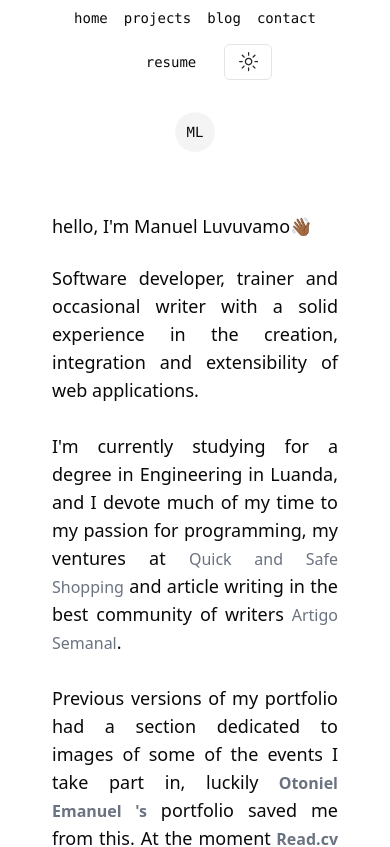
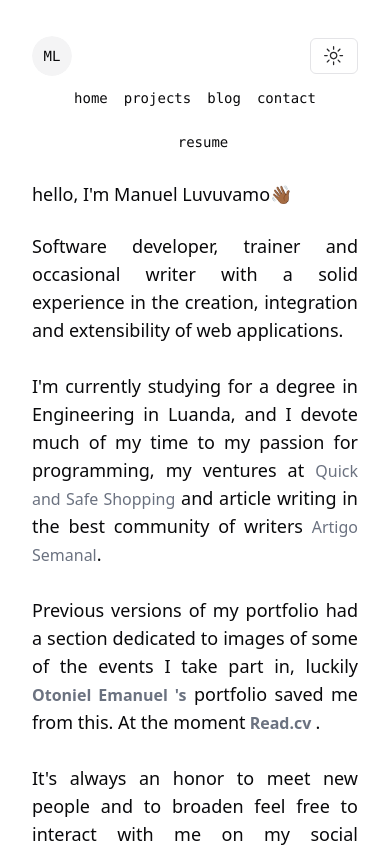
Before and after one commit to manuelluvuvamo/manuelluvuvamo.com, a Next.js app: page / in a window 390 px wide. Shown: the top 847 px of the page. Built offline with nearby package versions, Linux system fonts and the light colour scheme.

Commit message:
v2.0-dev responsivity

```diff
--- a/src/app/blog/[slug]/page.tsx
+++ b/src/app/blog/[slug]/page.tsx
@@ -67,7 +67,7 @@ const PostLayout = ({ params }: { params: { slug: string } }) => {
 
   return (
     <main>
-      <div className="max-w-4xl  w-full container p-0 mt-12 flex flex-col gap-3">
+      <div className="max-w-4xl  w-ful mt-12 flex flex-col gap-3 container">
         <div className="flex w-full flex-row items-center justify-between">
           <Link
             href="/blog/"
--- a/src/app/blog/page.tsx
+++ b/src/app/blog/page.tsx
@@ -37,7 +37,7 @@ export default function Home() {
   return (
     <main className="min-h-screen">
       <Navbar />
-      <section className="mb-20 px-5 md:px-20 lg:px-56 xl:px-80 flex flex-col items-center justify-between pt-20">
+      <section className="mb-20  flex flex-col items-center justify-between pt-5">
         <div className="max-w-4xl w-full container">
           <h2 className={`mb-1 text-3xl font-semibold text-left lg`}>Blog</h2>
           <div className="mt-10 flex flex-col text-left justify-start items-start lg:max-w-4xl lg:w-full lg:mb-0 lg:text-left p-0">
--- a/src/app/contact/page.tsx
+++ b/src/app/contact/page.tsx
@@ -12,7 +12,7 @@ export default function Home() {
     <main className="min-h-screen ">
       <Navbar />
 
-      <section className="mb-20 px-5 md:px-20 lg:px-56 xl:px-80 flex flex-col items-center justify-between pt-20">
+      <section className="mb-20  flex flex-col items-center justify-between pt-5">
         <div className="max-w-4xl w-full container">
           <h2 className={`mb-6 text-3xl font-semibold text-left lg `}>
             Contact
--- a/src/app/galeria/page.tsx
+++ b/src/app/galeria/page.tsx
@@ -122,7 +122,7 @@ export default function Home() {
     <main className="min-h-screen ">
       <Navbar />
 
-      <section className="mb-20 px-5 md:px-20 lg:px-56 xl:px-80 flex flex-col items-center justify-between pt-20">
+      <section className="mb-20 px-5 flex flex-col items-center justify-between pt-20">
         <div className="max-w-4xl w-full container">
           <h2 className={`mb-6 text-3xl font-semibold text-left lg `}>
             Galeria
--- a/src/app/page.tsx
+++ b/src/app/page.tsx
@@ -4,7 +4,6 @@ import React, { useState, useEffect } from "react";
 import Navbar from "@/components/Navbar";
 import Footer from "@/components/Footer";
 import Sobre from "@/components/Sobre";
-import HeroSection from "@/components/HeroSection";
 import Social from "@/components/Social";
 
 /* import { ThemeProvider } from "next-themes"; */
--- a/src/app/projectos/page.tsx
+++ b/src/app/projectos/page.tsx
@@ -34,7 +34,7 @@ export default function Home() {
     <main className="min-h-screen ">
       <Navbar />
 
-      <section className="mb-20 px-5 md:px-20 lg:px-56 xl:px-80 flex flex-col items-center justify-between pt-20">
+      <section className="mb-20  flex flex-col items-center justify-between pt-5">
         <div className="max-w-4xl w-full container">
           <h2 className={`mb-6 text-3xl font-semibold text-left lg `}>
             Projectos
@@ -51,7 +51,7 @@ export default function Home() {
             .
           </p>
 
-          <div className=" mt-4 flex flex-col text-center justify-start items-center lg:max-w-4xl lg:w-full lg:mb-0 lg:text-left p-0">
+          <div className=" mt-4 flex flex-col text-left justify-start items-center lg:max-w-4xl lg:w-full lg:mb-0 lg:text-left p-0">
             <ProjectCard
               titulo="ITEL Vagas"
               desc="Platform with the aim of providing professional internships for the institution's students, to better prepare them for the job market..."
@@ -84,7 +84,7 @@ export default function Home() {
           Experiments
           </h2>
 
-          <div className="mt-4  flex flex-col text-center justify-start items-center lg:max-w-4xl lg:w-full lg:mb-0 lg:text-left p-0">
+          <div className="mt-4  flex flex-col text-left justify-start items-center lg:max-w-4xl lg:w-full lg:mb-0 lg:text-left p-0">
             <ProjectCard
               titulo="Lista de Presença"
               desc="A React application that allows users to register their attendance at events or meetings..."
--- a/src/components/Navbar.tsx
+++ b/src/components/Navbar.tsx
@@ -19,21 +19,29 @@ function classNames(...classes: any) {
 export default function Navbar() {
   return (
     <div className="flex flex-col items-center justify-between lg:pt-16">
-      <div className="z-10 max-w-4xl w-full container items-center justify-between font-mono text-sm flex flex-wrap-reverse ">
-
-        <div className="flex h-28 w-full items-start lg:items-end justify-center bg-gradient-to-t from-white via-white static lg:h-auto lg:w-auto lg:bg-none">
-          <span className="pointer-events-none flex place-items-center gap-2 p-8 lg:pointer-events-auto lg:p-0 cursor-pointer">
-
-          <Avatar>
+      <div className="flex flex-wrap z-10 max-w-4xl w-full container items-center justify-between font-mono text-sm flex">
+        <div className="flex w-full md:w-auto h-28 items-center lg:items-end justify-between md:justify-center bg-gradient-to-t from-white via-white static lg:h-auto lg:w-auto lg:bg-no">
+          <span className="pointer-events-none lg:pointer-events-auto lg:p-0 cursor-pointer">
+            <Avatar>
               <AvatarImage src="" />
               <AvatarFallback>ML</AvatarFallback>
             </Avatar>
+          </span>
 
-          </span>
+          <Link
+            href="#"
+            target=""
+            className={classNames(
+              "rounded-xl py-2 text-sm font-medium block md:hidden"
+            )}
+            aria-current={undefined}
+          >
+            <ModeToggle />
+          </Link>
         </div>
 
         {/* MENU */}
-        <nav className="   pb-6 pt-8  backdrop-blur-2xl  lg:w-auto  lg:rounded-xl    lg:py-4   ">
+        <nav className="   pb-6 md:pt-8  backdrop-blur-2xl  lg:w-auto  lg:rounded-xl    lg:py-4   ">
           <div className="    mx-auto max-w-7xl px-2 sm:px-6 lg:px-0">
             <div className="  relative flex h-6 items-center justify-between">
               <div className=" flex flex-1 items-center justify-center sm:items-stretch  sm:justify-start">
@@ -51,24 +59,19 @@ export default function Navbar() {
                         key={item.name}
                         href={item.href}
                         className={classNames(
-                          item.current
-                            ? "bg-gray-900 text-white"
-                            : "",
+                          item.current ? "bg-gray-900 text-white" : "",
                           "rounded-xl py-2 text-sm font-medium"
                         )}
                         aria-current={item.current ? "page" : undefined}
                       >
                         {item.name}
                       </Link>
-
                     ))}
 
                     <Link
-
                       href="#"
                       target=""
                       className={classNames(
-
                         "rounded-xl py-2 text-sm font-medium"
                       )}
                       aria-current={undefined}
@@ -76,12 +79,10 @@ export default function Navbar() {
                       <ModeToggleCV />
                     </Link>
                     <Link
-
                       href="#"
                       target=""
                       className={classNames(
-
-                        "rounded-xl py-2 text-sm font-medium"
+                        "rounded-xl py-2 text-sm font-medium hidden md:block"
                       )}
                       aria-current={undefined}
                     >
--- a/src/components/Sobre.tsx
+++ b/src/components/Sobre.tsx
@@ -3,7 +3,7 @@ import Link from "next/link";
 
 export default function Sobre() {
   return (
-    <section className="px-5 md:px-20 lg:px-56 xl:px-80 flex flex-col items-center justify-between pt-5 lg:pt-20">
+    <section className="flex flex-col items-center justify-between pt-5 lg:pt-20">
       <div className="max-w-4xl w-full container">
         <h2 className={`mb-6 text-lg font-normal text-left lg `}>
           hello, I{"'"}m Manuel Luvuvamo👋🏾
--- a/src/components/Social.tsx
+++ b/src/components/Social.tsx
@@ -3,7 +3,7 @@ import Link from "next/link";
 
 export default function Social() {
     return (
-        <section className="px-5 md:px-20 lg:px-56 xl:px-80 flex flex-col items-center justify-between pt-10 lg:pt-10">
+        <section className=" flex flex-col items-center justify-between pt-10 lg:pt-10">
             <div className="max-w-4xl w-full container">
                 <ul className="flex flex-col md:flex-row gap-3 justify-center">
                     <li data-cursor="block">
```
